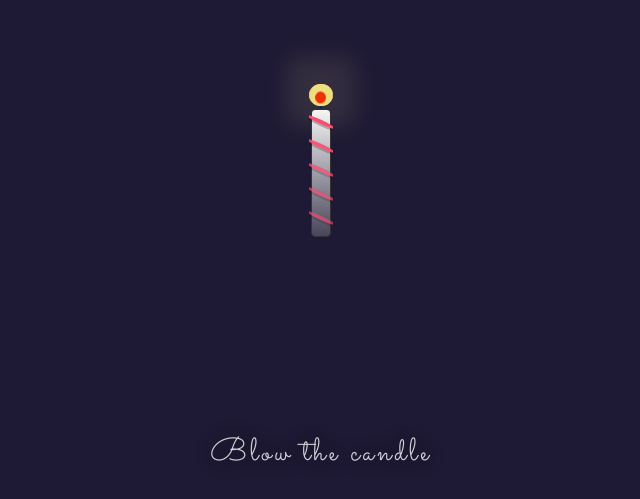
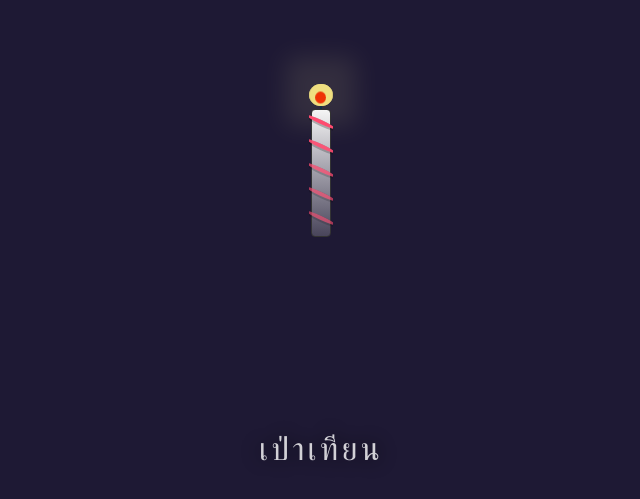
Before and after one commit to GODNAJA/HBD.Pang, a plain HTML site: page index.html in a window 1280 px wide. Shown: the part 283-782 px from the top of the page, without its empty margins (319-959 px from the left). Drawn offline with nearby package versions, Linux system fonts and the light colour scheme.

Commit message:
Update index.html

```diff
--- a/index.html
+++ b/index.html
@@ -12,7 +12,7 @@
 </head>
 <body>
     <h1>
-      Blow the candle</h1>
+      เป่าเทียน</h1>
      <div class="glow" id="glow"></div>
      <div id="candle">
        <div class="stripe"></div>
```
